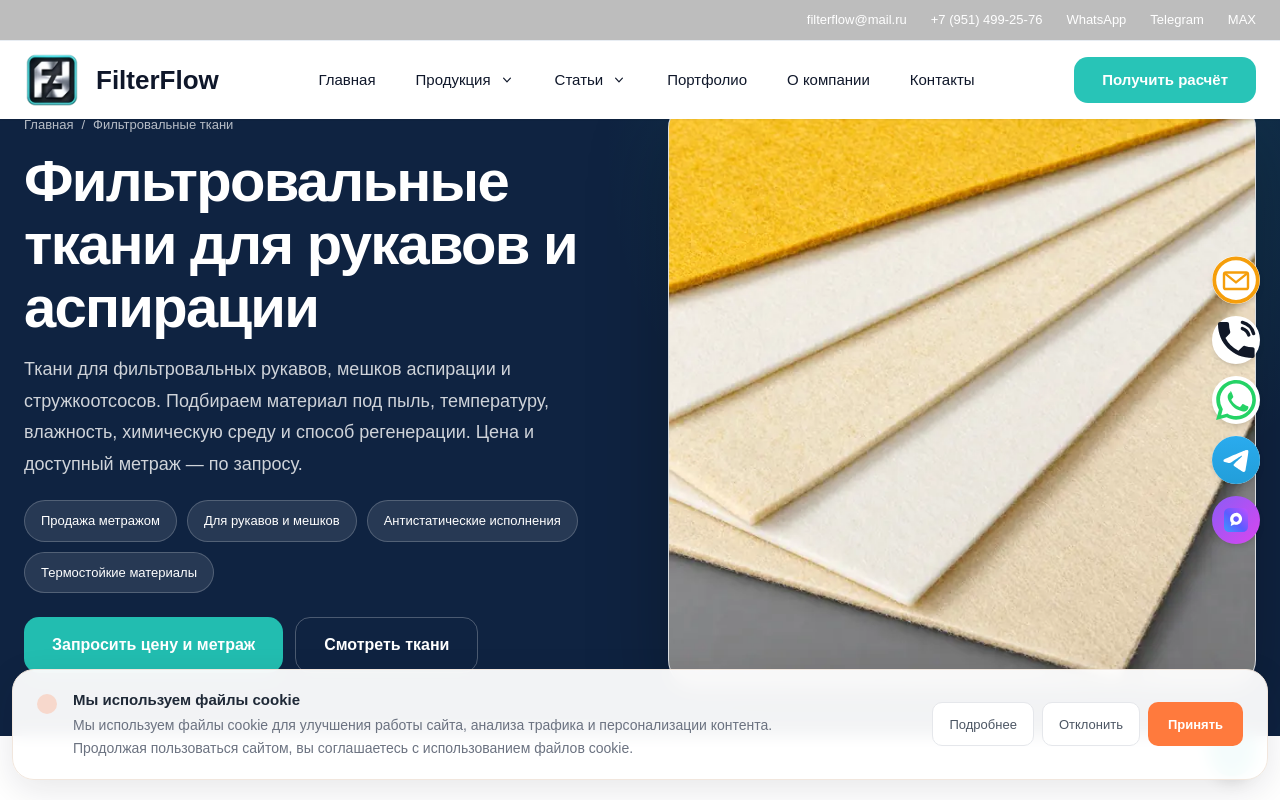
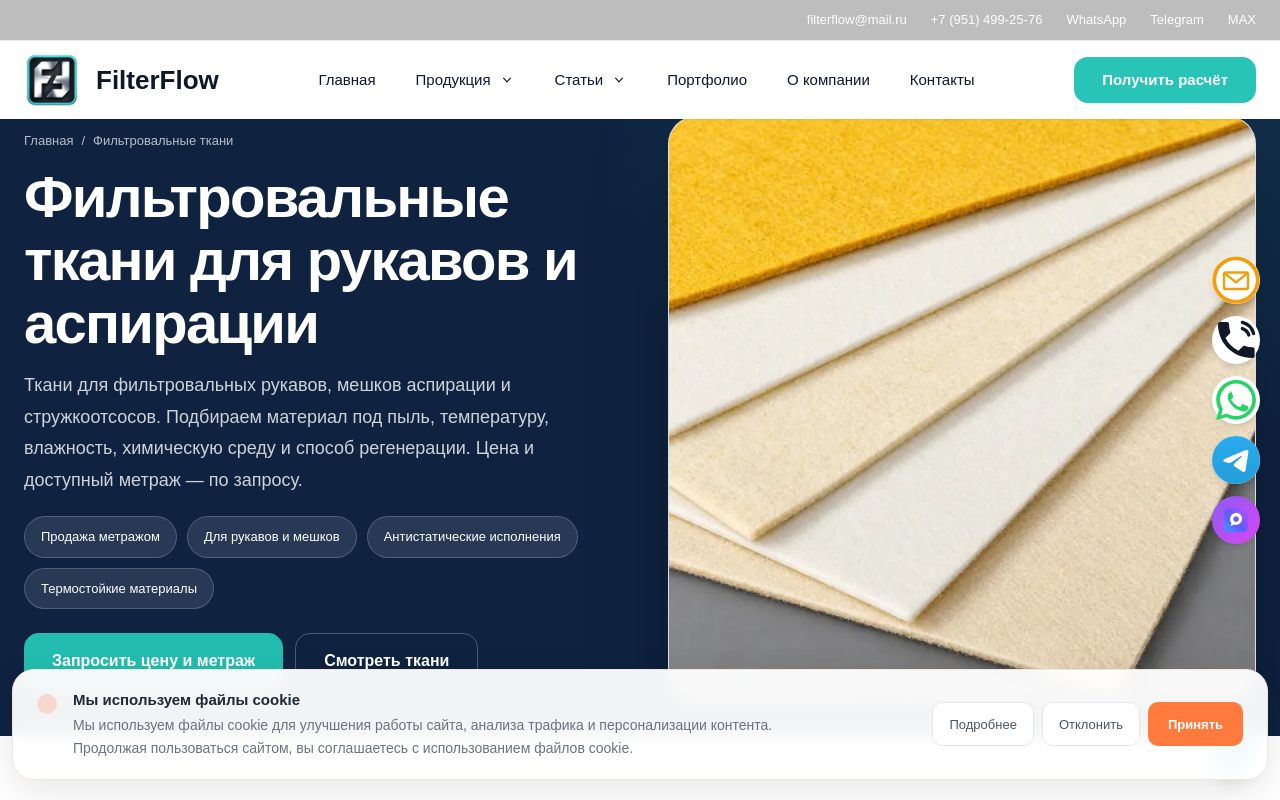
Before and after one commit to karipupkina-ux/filterflow-next, a Next.js app: page /filtrovalnye-tkani in a window 1280 px wide. Shown: the top 800 px of the page. Built offline with nearby package versions, Linux system fonts and the light colour scheme.

Commit message:
fix: lower filter fabrics hero content slightly

```diff
--- a/app/filtrovalnye-tkani/page.tsx
+++ b/app/filtrovalnye-tkani/page.tsx
@@ -241,7 +241,7 @@ export default function FilterFabricsPage() {
 
         <section className="relative overflow-hidden bg-[#0f2341] pt-[112px] text-white sm:pt-[102px] lg:pt-[76px]">
           <div className="absolute inset-0 opacity-20 [background:radial-gradient(circle_at_78%_20%,#2dd4bf_0,transparent_34%)]" />
-          <div className="relative mx-auto grid max-w-7xl gap-9 px-5 pb-12 pt-6 sm:px-6 lg:grid-cols-2 lg:items-center lg:gap-14">
+          <div className="relative mx-auto grid max-w-7xl gap-9 px-5 pb-8 pt-10 sm:px-6 lg:grid-cols-2 lg:items-center lg:gap-14">
             <div>
               <div className="mb-4 flex gap-2 text-[13px] text-white/70">
                 <Link href="/">Главная</Link><span>/</span><span>Фильтровальные ткани</span>
```
